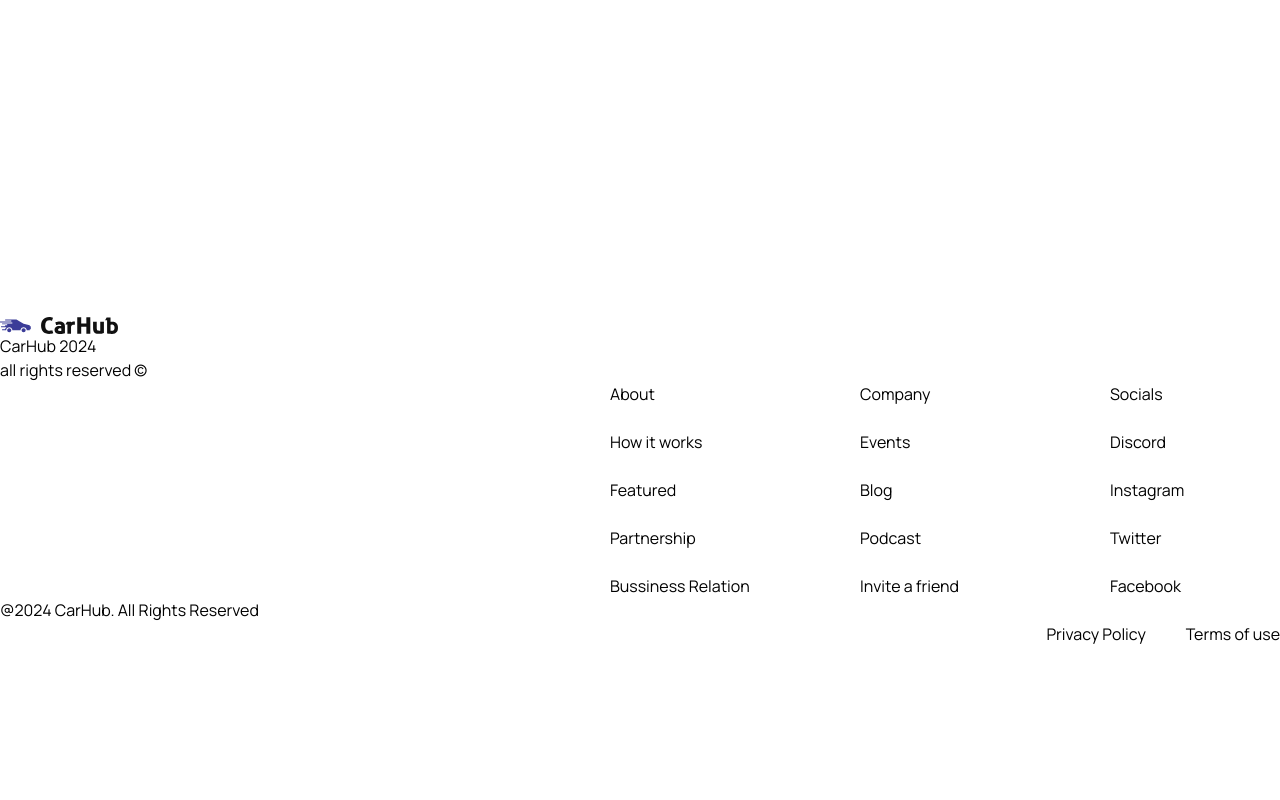
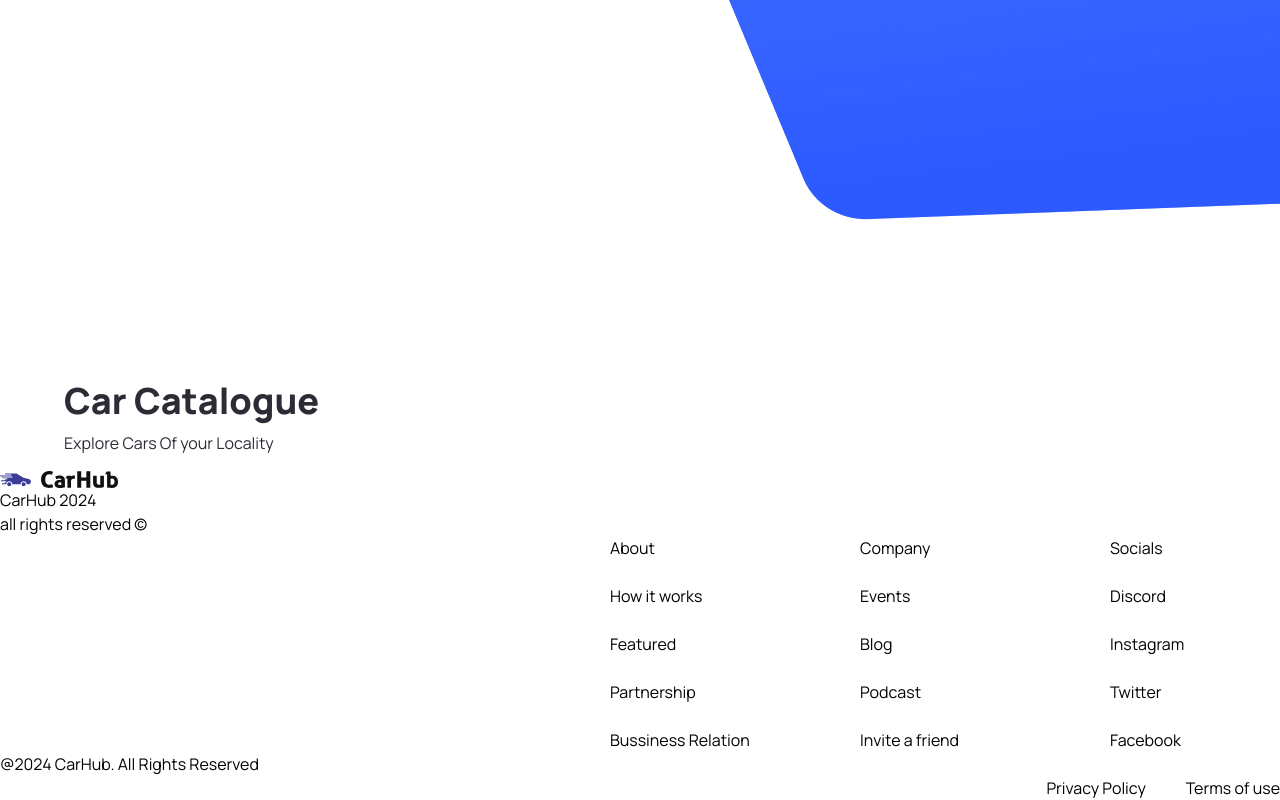
Before and after one commit to shahnoorgit/whats-ai, a Next.js app: page / in a window 1280 px wide. Shown: the part 549-1349 px from the top of the page. Before the commit the page ends 1195 px from the top, so only its background shows below. Built offline with nearby package versions, Linux system fonts and the light colour scheme.

Commit message:
Catolog started

```diff
--- a/Components/Footer.tsx
+++ b/Components/Footer.tsx
@@ -35,6 +35,7 @@ const Footer = () => {
             </div>
           ))}
         </div>
+      </div>
       <div className=" justify-between flex items-center flex-wrap mt-10 border-t border-gray-100 sm:px-16 px-6 py-10">
         <p> @2024 CarHub. All Rights Reserved </p>
 
@@ -47,7 +48,6 @@ const Footer = () => {
           </Link>
         </div>
       </div>
-      </div>
     </footer>
   );
 };
--- a/Components/Hero.tsx
+++ b/Components/Hero.tsx
@@ -29,8 +29,8 @@ const Hero = () => {
             fill
             className=" object-contain"
           />
-          <div className=" hero__image-overlay" />
         </div>
+        <div className=" hero__image-overlay" />
       </div>
     </div>
   );
--- a/app/page.tsx
+++ b/app/page.tsx
@@ -5,6 +5,12 @@ export default function Home() {
   return (
     <main className=" overflow-hidden ">
       <Hero />
+      <div className=" mt-12 padding-y max-width padding-x" id="discover">
+        <div className=" home__text-container">
+          <h1 className=" font-extrabold text-4xl">Car Catalogue</h1>
+          <p>Explore Cars Of your Locality</p>
+        </div>
+      </div>
     </main>
   );
 }
```
Lines whose indentation alone changed are shown as unchanged.
